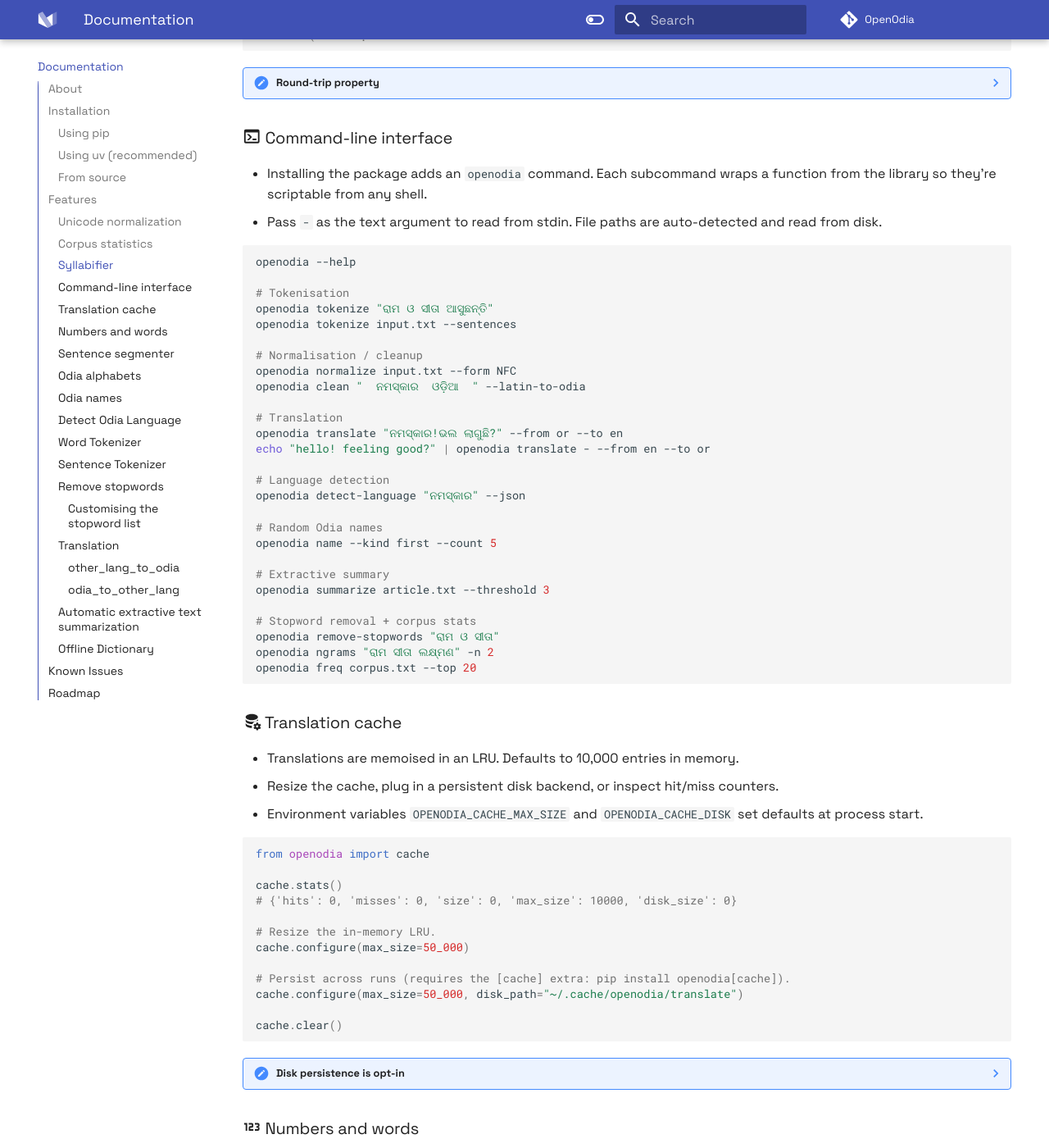
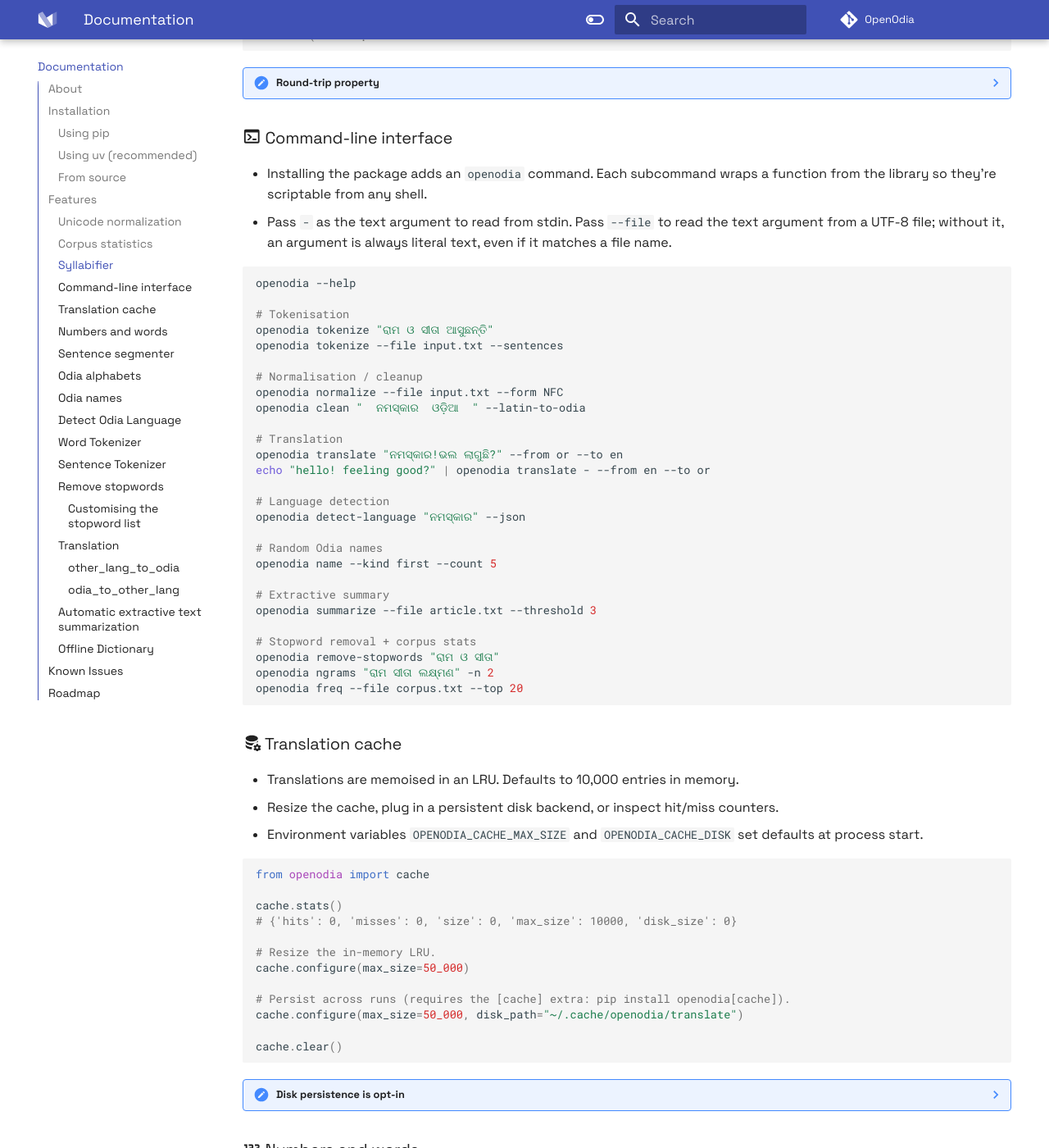
Before and after one commit to soumendrak/openodia, an MkDocs documentation site: the page built from docs/index.md, in a window 1280 px wide and 1400 px high, scrolled down 3940 px. Shown: the whole window at 82% size. Built offline with MkDocs 1.6.1 and Material for MkDocs 9.7.7, drawn with Linux system fonts in a browser that asks for light colours; emoji names are drawn with the system emoji font; comment, search, counter and statistics services are not loaded.

Commit message:
docs(cli): require --file for file input in the CLI docs

````diff
--- a/docs/index.md
+++ b/docs/index.md
@@ -167,17 +167,17 @@
 ### :material-console: Command-line interface
 
 - Installing the package adds an `openodia` command. Each subcommand wraps a function from the library so they're scriptable from any shell.
-- Pass `-` as the text argument to read from stdin. File paths are auto-detected and read from disk.
+- Pass `-` as the text argument to read from stdin. Pass `--file` to read the text argument from a UTF-8 file; without it, an argument is always literal text, even if it matches a file name.
 
 ```sh
 openodia --help
 
 # Tokenisation
 openodia tokenize "ରାମ ଓ ସୀତା ଆସୁଛନ୍ତି"
-openodia tokenize input.txt --sentences
+openodia tokenize --file input.txt --sentences
 
 # Normalisation / cleanup
-openodia normalize input.txt --form NFC
+openodia normalize --file input.txt --form NFC
 openodia clean "  ନମ‌ସ୍କାର  ଓଡ଼ିଆ  " --latin-to-odia
 
 # Translation
@@ -191,12 +191,12 @@
 openodia name --kind first --count 5
 
 # Extractive summary
-openodia summarize article.txt --threshold 3
+openodia summarize --file article.txt --threshold 3
 
 # Stopword removal + corpus stats
 openodia remove-stopwords "ରାମ ଓ ସୀତା"
 openodia ngrams "ରାମ ସୀତା ଲକ୍ଷ୍ମଣ" -n 2
-openodia freq corpus.txt --top 20
+openodia freq --file corpus.txt --top 20
 ```
 
 ### :material-database-cog: Translation cache
````
